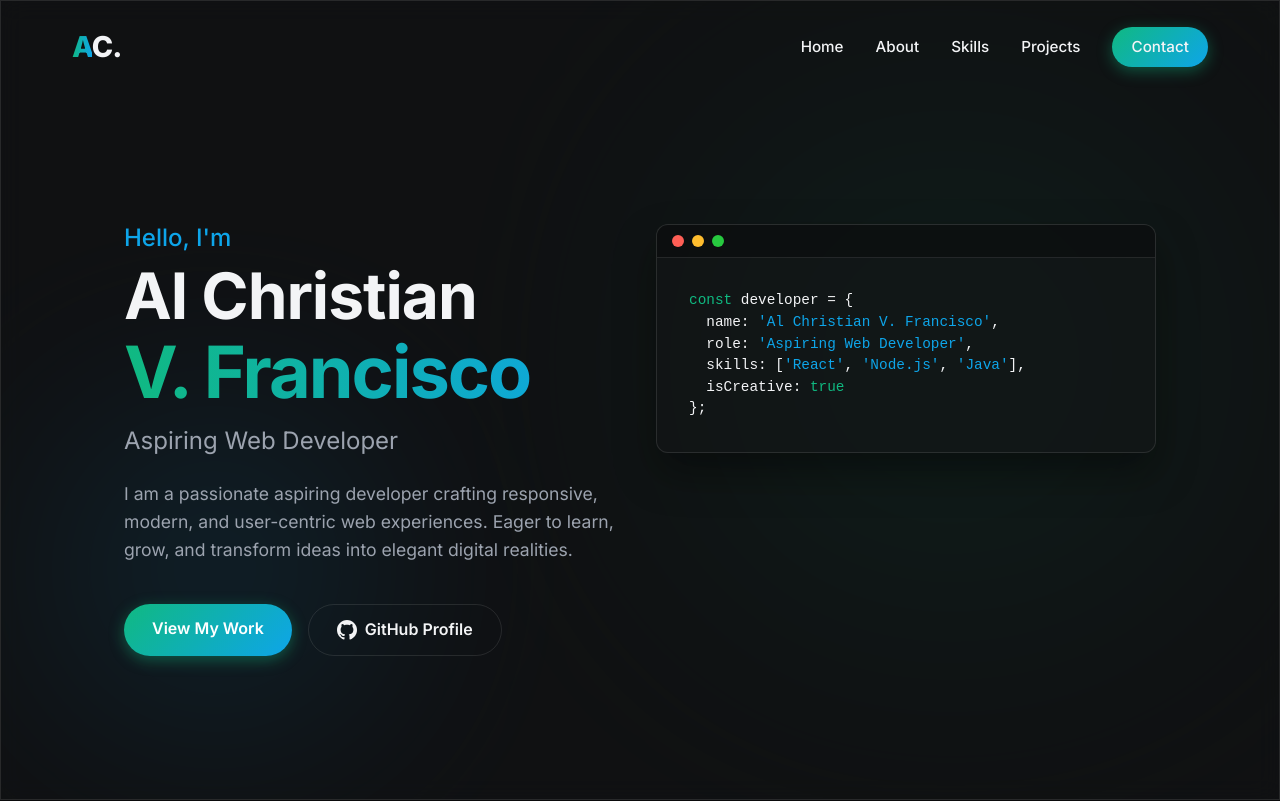
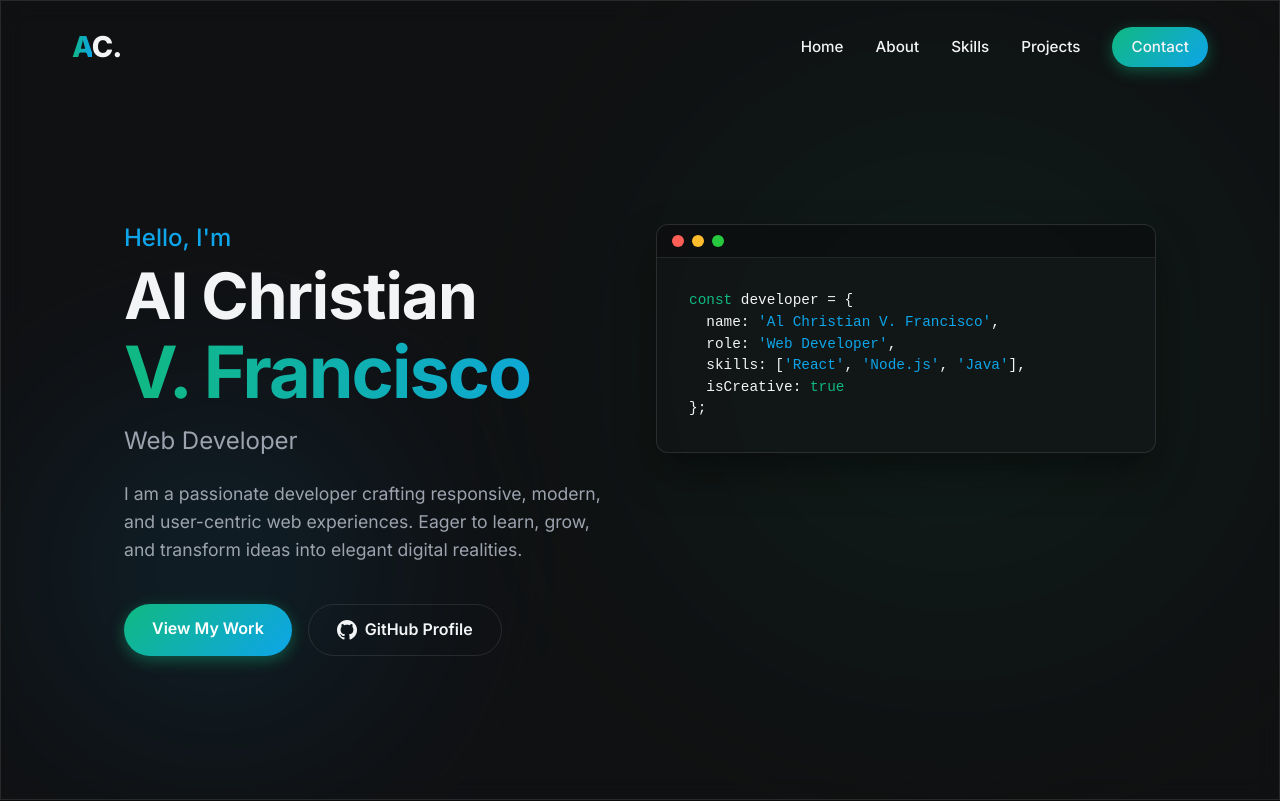
Before and after one commit to alchristianfrancisco13-bit/portfolio, a React (Vite) app: page / in a window 1280 px wide. Shown: the top 801 px of the page. Built offline with nearby package versions, Linux system fonts and the light colour scheme.

Commit message:
third  commit

```diff
--- a/src/components/Hero.jsx
+++ b/src/components/Hero.jsx
@@ -9,9 +9,9 @@ const Hero = () => {
           <h2 className="greeting">Hello, I'm</h2>
           <h1 className="name">Al Christian</h1>
           <h1 className="surname gradient-text">V. Francisco</h1>
-          <h3 className="role">Aspiring Web Developer</h3>
+          <h3 className="role">Web Developer</h3>
           <p className="bio">
-            I am a passionate aspiring developer crafting responsive, modern, and user-centric web experiences.
+            I am a passionate developer crafting responsive, modern, and user-centric web experiences.
             Eager to learn, grow, and transform ideas into elegant digital realities.
           </p>
           <div className="hero-cta">
@@ -35,7 +35,7 @@ const Hero = () => {
                  <code>
 <span style={{color: 'var(--primary)'}}>const</span> developer = {'{'}
 <br/>  name: <span style={{color: "var(--secondary)"}}>'Al Christian V. Francisco'</span>,
-<br/>  role: <span style={{color: "var(--secondary)"}}>'Aspiring Web Developer'</span>,
+<br/>  role: <span style={{color: "var(--secondary)"}}>'Web Developer'</span>,
 <br/>  skills: [<span style={{color: "var(--secondary)"}}>'React'</span>, <span style={{color: "var(--secondary)"}}>'Node.js'</span>, <span style={{color: "var(--secondary)"}}>'Java'</span>],
 <br/>  isCreative: <span style={{color: 'var(--primary)'}}>true</span>
 <br/>{'}'};
```
